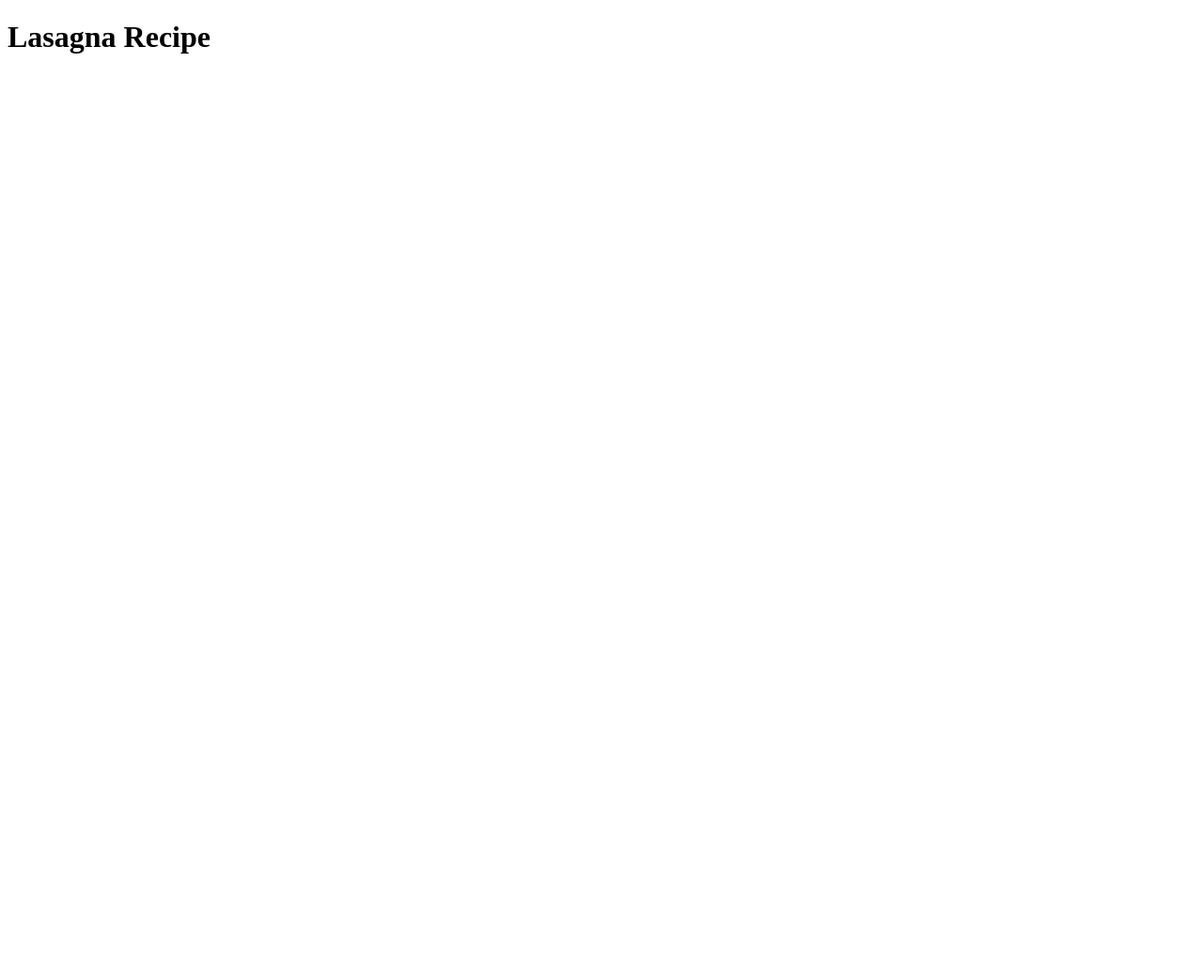
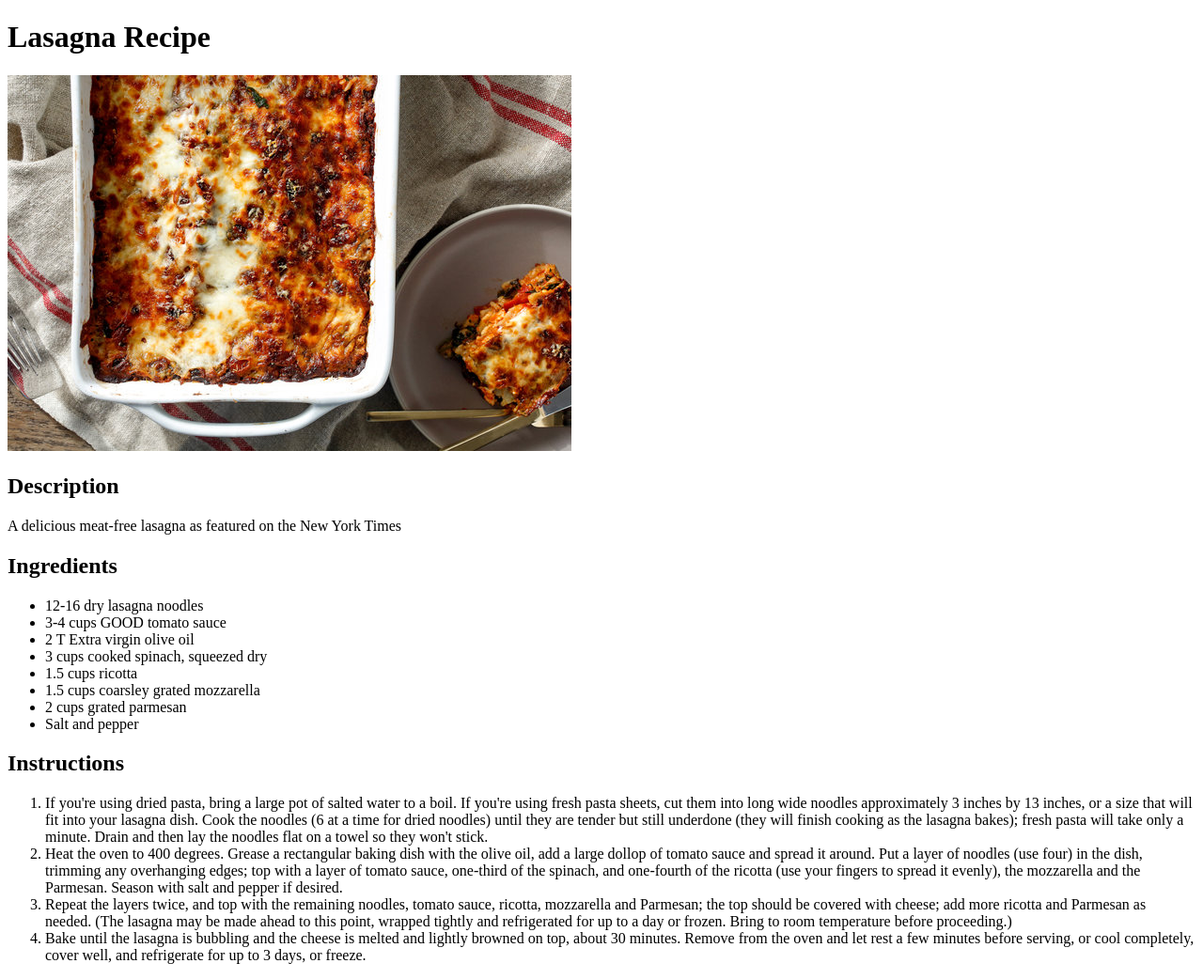
Before and after one commit to syoung19/odin-recipes, a plain HTML site: page recipes/lasagna.html in a window 1280 px wide. Shown: the whole page at 94% size. Before the commit the page ends 800 px from the top, so only its background shows below. Drawn offline with Linux system fonts and the light colour scheme.

Commit message:
Edited lasagna.html

```diff
--- a/recipes/lasagna.html
+++ b/recipes/lasagna.html
@@ -8,5 +8,36 @@
 </head>
 <body>
     <h1>Lasagna Recipe</h1>
+    <img src="../vegetable-lasagna.jpeg">
+    <h2>Description</h2>
+    <p>A delicious meat-free lasagna as featured on the New York Times</p>
+    <h2>Ingredients</h2>
+    <ul>
+        <li>12-16 dry lasagna noodles</li>
+        <li>3-4 cups GOOD tomato sauce</li>
+        <li>2 T Extra virgin olive oil</li>
+        <li>3 cups cooked spinach, squeezed dry</li>
+        <li>1.5 cups ricotta</li>
+        <li>1.5 cups coarsley grated mozzarella</li>
+        <li>2 cups grated parmesan</li>
+        <li>Salt and pepper</li>
+    </ul>
+    <h2>Instructions</h2>
+    <ol>
+        <li>If you're using dried pasta, bring a large pot of salted water to a boil. If you're using fresh pasta sheets, cut them into long wide noodles
+             approximately 3 inches by 13 inches, or a size that will fit into your lasagna dish. Cook the noodles (6 at a time for dried noodles)
+             until they are tender but still underdone (they will finish cooking as the lasagna bakes); fresh pasta will take only a minute.
+             Drain and then lay the noodles flat on a towel so they won't stick.</li>
+        <li>Heat the oven to 400 degrees. Grease a rectangular baking dish with the olive oil, add a large dollop of tomato sauce and spread it around.
+            Put a layer of noodles (use four) in the dish, trimming any overhanging edges;
+            top with a layer of tomato sauce, one-third of the spinach, and one-fourth of the ricotta (use your fingers to spread it evenly),
+            the mozzarella and the Parmesan. Season with salt and pepper if desired.</li>
+        <li>Repeat the layers twice, and top with the remaining noodles, tomato sauce, ricotta, mozzarella and Parmesan;
+            the top should be covered with cheese; add more ricotta and Parmesan as needed. (The lasagna may be made ahead to this point,
+            wrapped tightly and refrigerated for up to a day or frozen. Bring to room temperature before proceeding.)</li>
+        <li>Bake until the lasagna is bubbling and the cheese is melted and lightly browned on top, about 30 minutes.
+            Remove from the oven and let rest a few minutes before serving, or cool completely, cover well, and refrigerate for up to 3 days,
+             or freeze.</li>
+    </ol>
 </body>
 </html>
```
